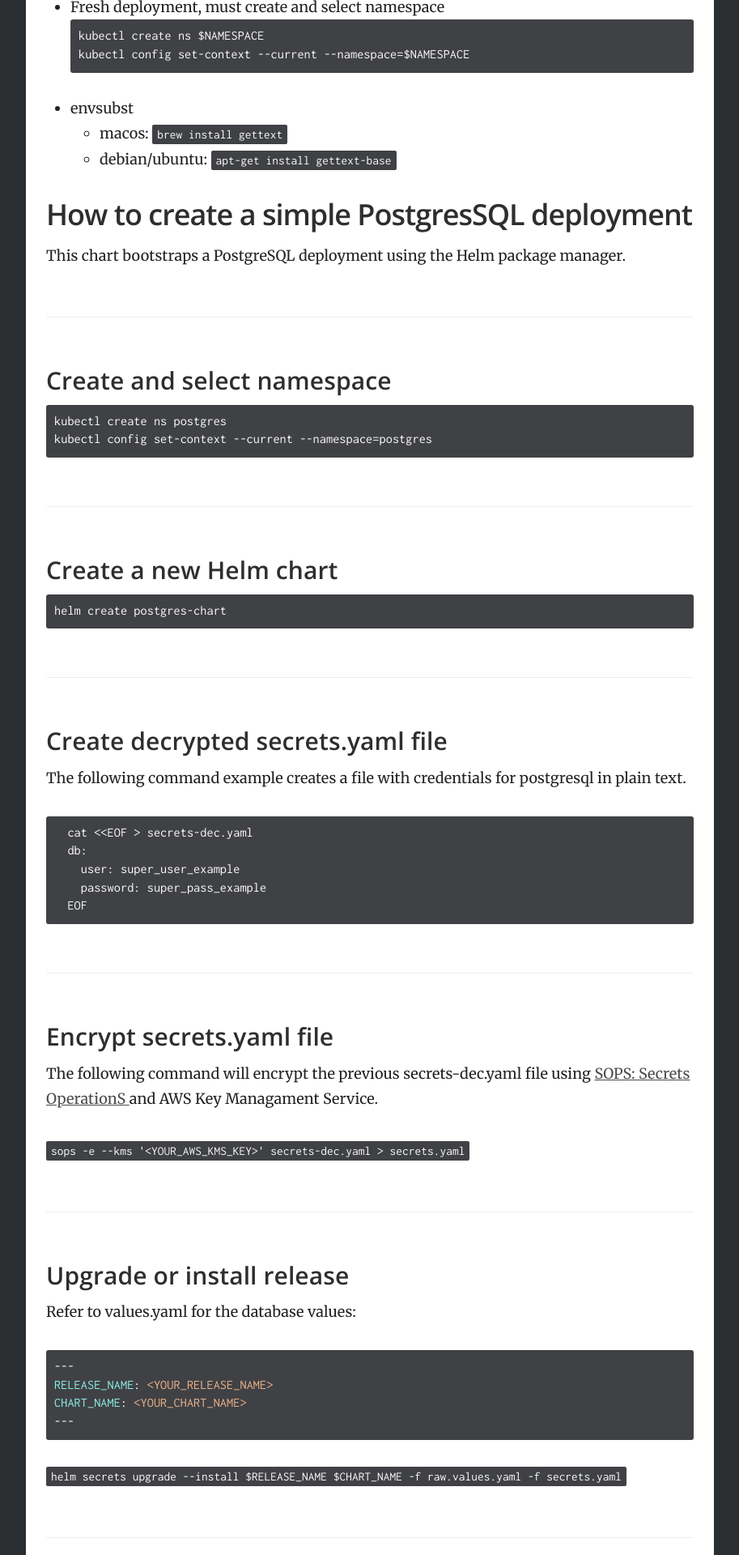
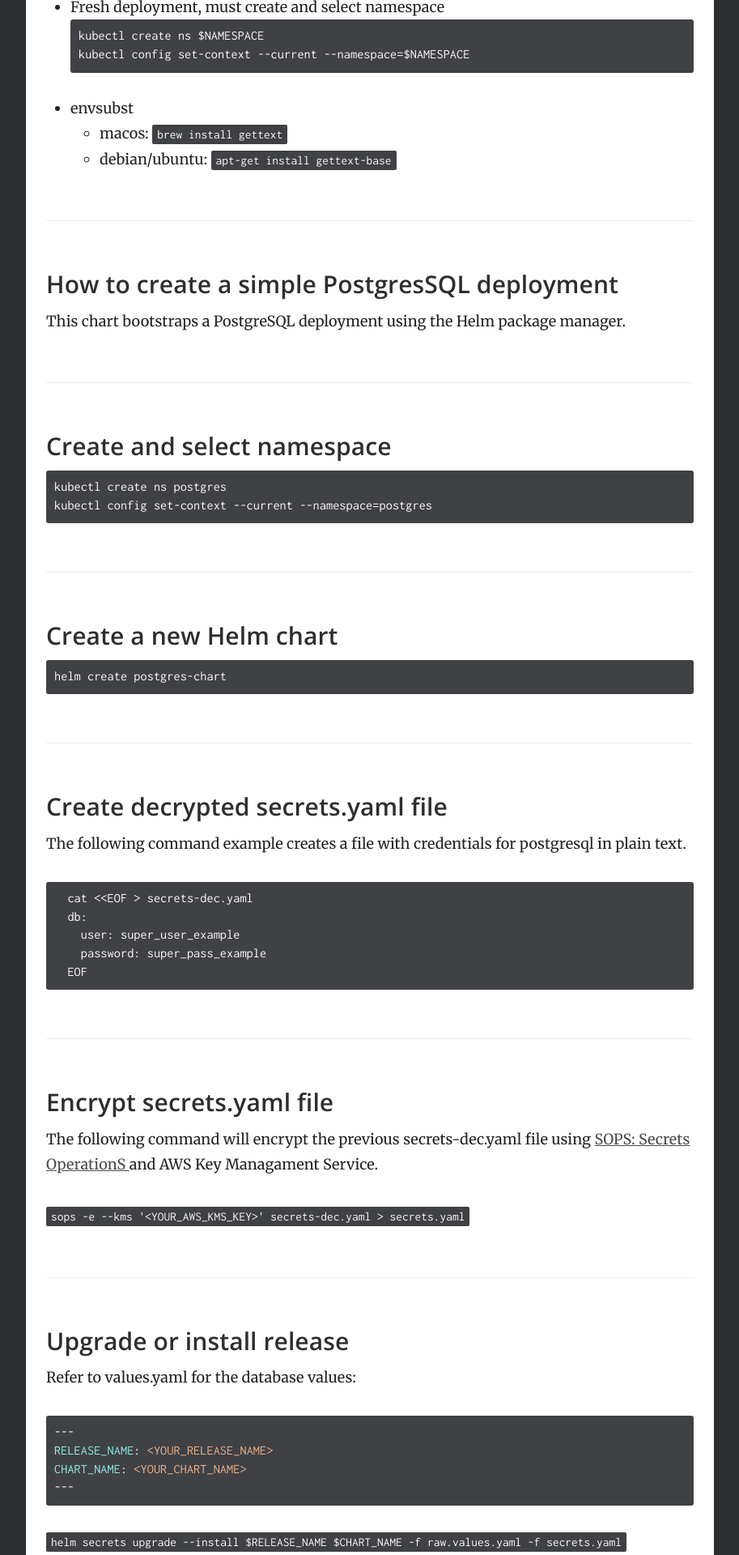
Before and after one commit to Iandradec/documentation, a Jekyll site: the page built from index.md, in a window 1280 px wide. Shown: the part 1229-3149 px from the top of the page at 81% size, without its empty margins (333-1246 px from the left). Built offline with Jekyll 4.4.1, drawn with Linux system fonts in a browser that asks for light colours.

Commit message:
sdsdsdsd

```diff
--- a/index.md
+++ b/index.md
@@ -35,7 +35,7 @@ kubectl config set-context --current --namespace=$NAMESPACE
   * debian/ubuntu:
     `apt-get install gettext-base`
 
-## How to create a simple PostgresSQL deployment
+### How to create a simple PostgresSQL deployment
 This chart bootstraps a PostgreSQL deployment using the Helm package manager.
 
 ### Create and select namespace
```
